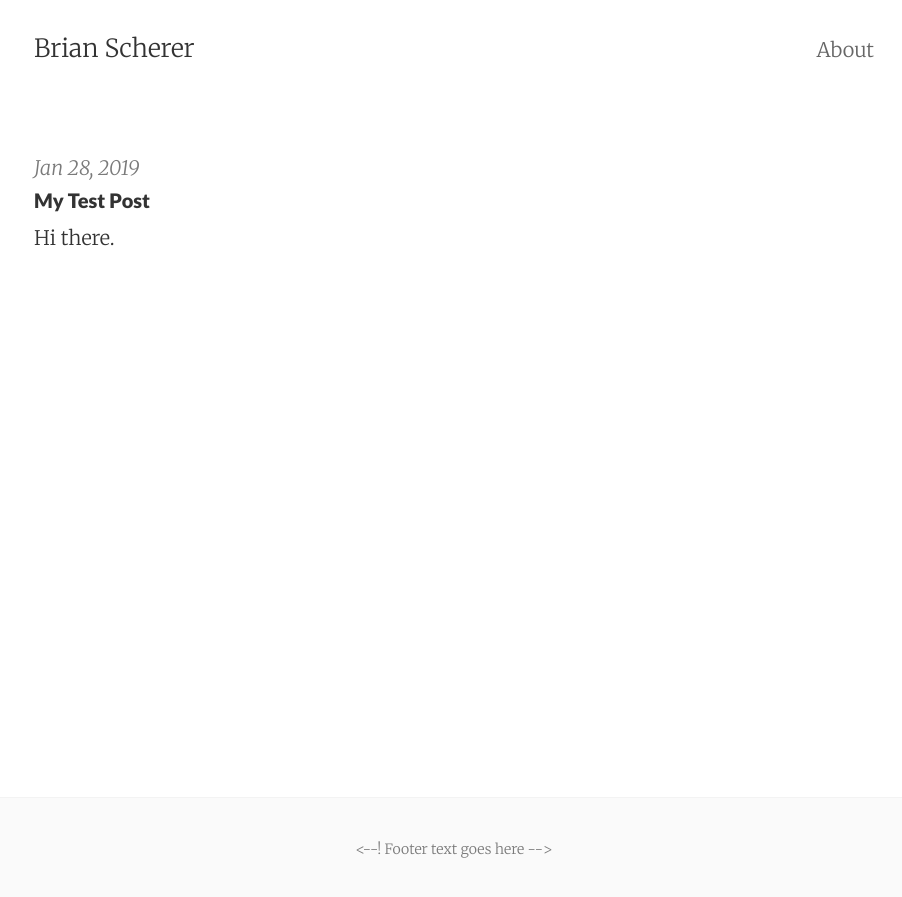
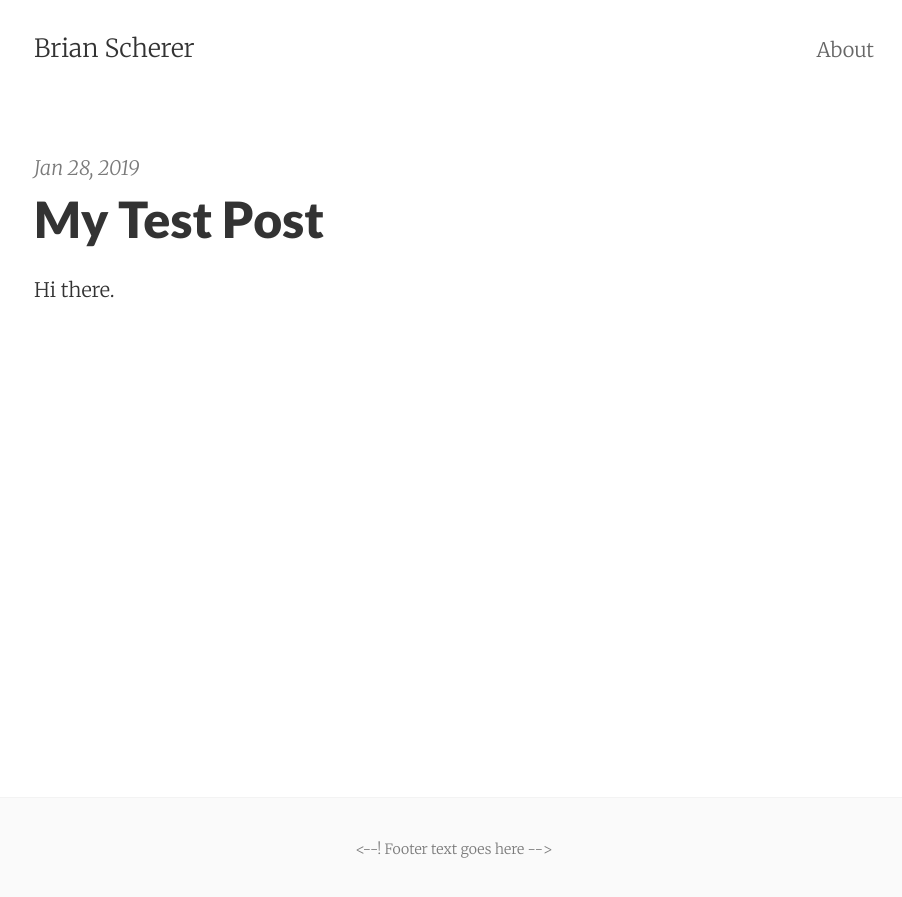
Before and after one commit to brianscherer/brianscherer.github.io, a Jekyll site: the page built from index.html, in a window 1280 px wide. Shown: the top 897 px of the page, without its empty margins (186-1088 px from the left). Built offline with Jekyll 4.4.1, drawn with Linux system fonts in a browser that asks for light colours; the list of posts is cut into pages by our own code.

Commit message:
Update _variables.scss

```diff
--- a/_sass/_variables.scss
+++ b/_sass/_variables.scss
@@ -7,7 +7,7 @@ $heading-font-family: 'Lato', 'Helvetica Neue', Helvetica, sans-serif !default;
 $heading-font-weight: 900 !default;
 $heading-line-height: 1.25 !default;
 $monospace-font-family: 'Source Code Pro', Consolas, monospace !default;
-$h1: 1rem !default;
+$h1: 2.5rem !default;
 $h2: 1.5rem !default;
 $h3: 1.25rem !default;
 $h4: 1rem !default;
```
